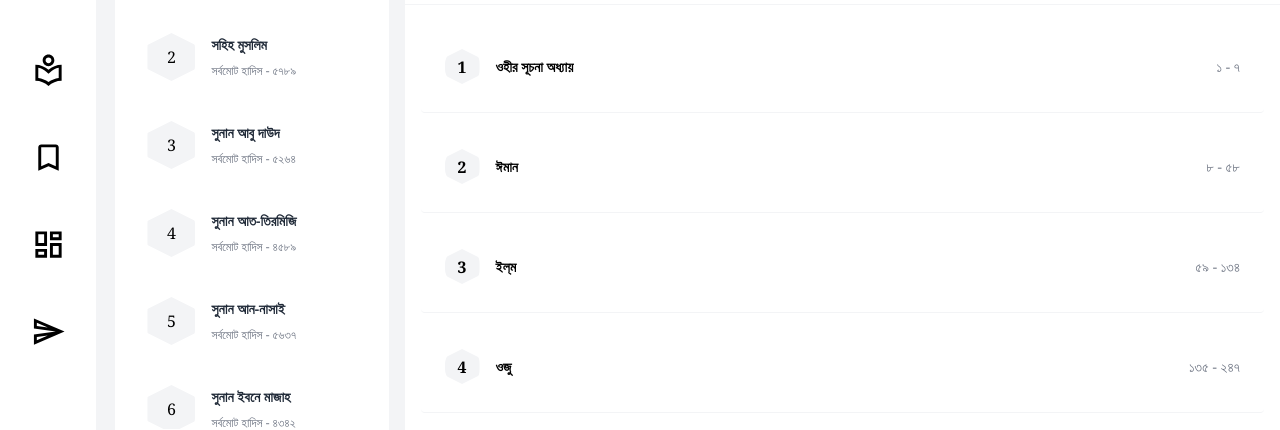
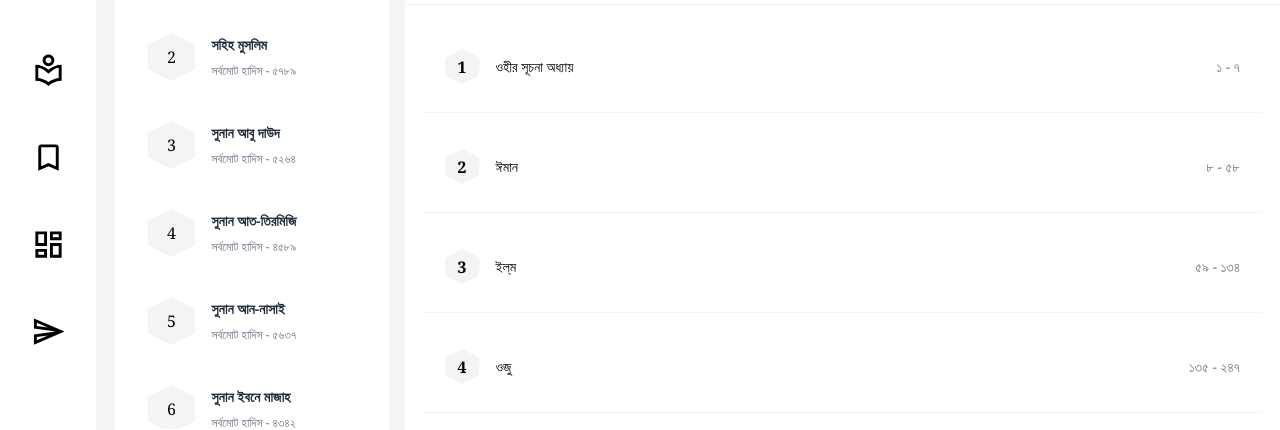
Before and after one commit to RfxNaushad/ihadis.com-bukhari, a Next.js app: page / in a window 1280 px wide. Shown: the part 326-756 px from the top of the page. Built offline with nearby package versions, Linux system fonts and the light colour scheme.

Commit message:
feat: minor

```diff
--- a/pages/components/MiddleSection.js
+++ b/pages/components/MiddleSection.js
@@ -100,7 +100,7 @@ const MiddleSection = () => {
                   hoveredItem={hoveredItem}
                   index={index}
                 />
-                <strong className="text-sm text-gray">{item.title}</strong>
+                <h2 className="text-sm text-gray">{item.title}</h2>
               </div>
               <div className="text-gray-500 ml-auto text-sm">{item.range}</div>
             </div>
```
